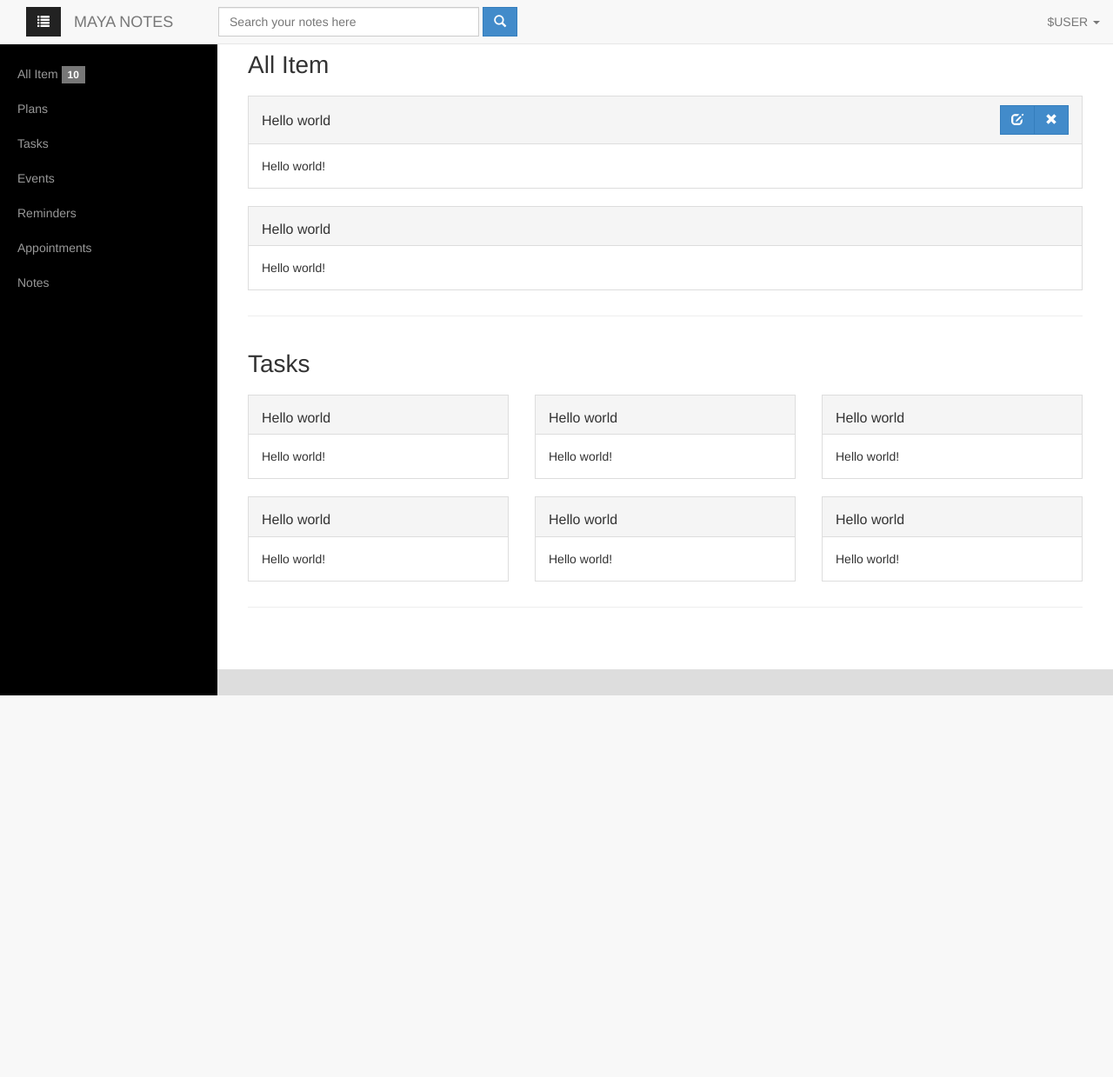
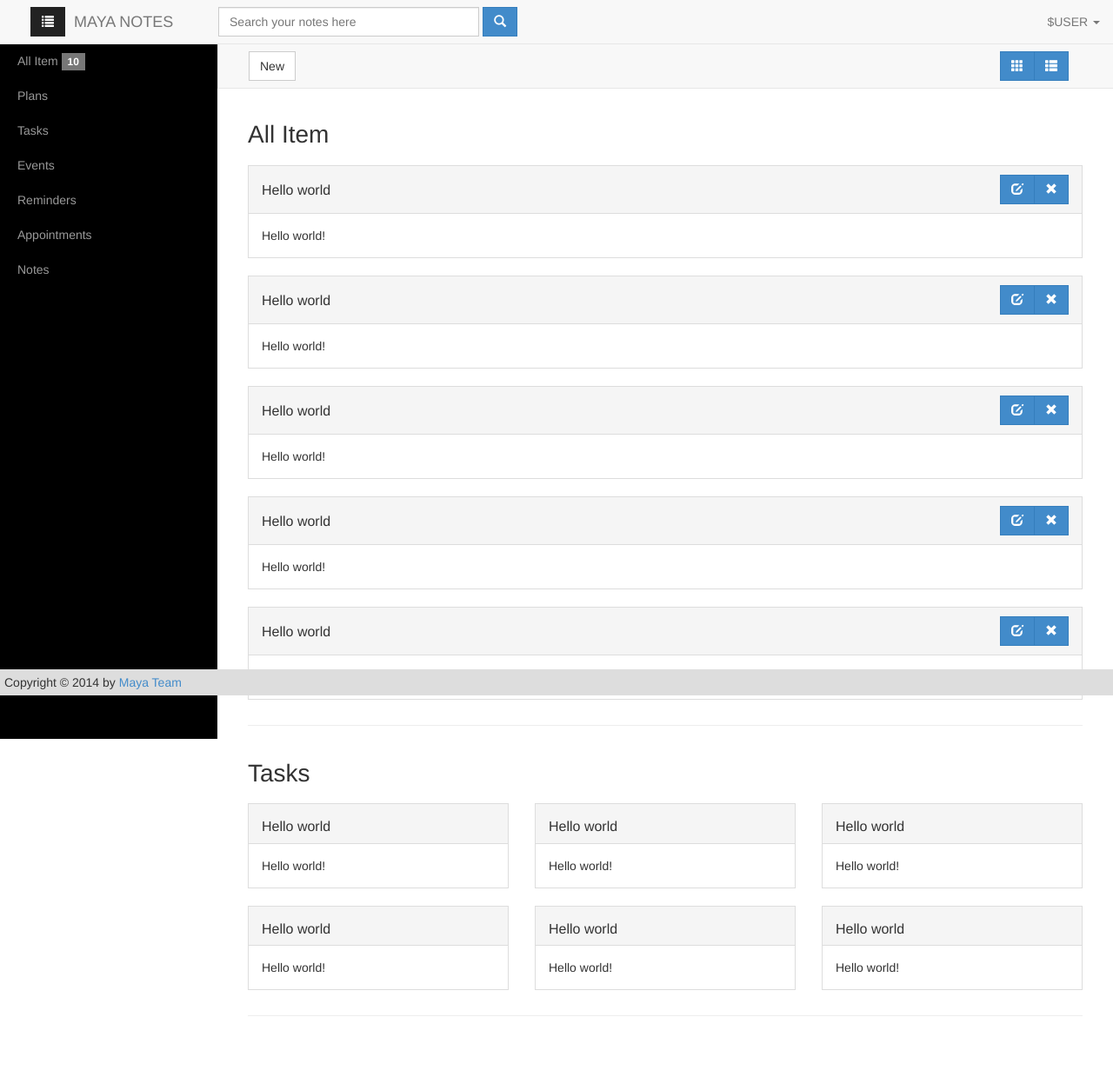
Before and after one commit to ansidev/maya-notes-web, a PHP site: page /html/user.html in a window 1280 px wide. Shown: the whole page at 87% size. Before the commit the page ends 800 px from the top, so only its background shows below. Run offline with PHP 8.4, Linux system fonts and the light colour scheme.

Commit message:
Add toolbar

```diff
--- a/html/bootstrap/css/simple-sidebar.css
+++ b/html/bootstrap/css/simple-sidebar.css
@@ -16,6 +16,8 @@
     color: #ffffff;
     background-color: #222222;
     border-color: #222222;
+    margin-left: 20px;
+    margin-right: 10px;
 }
 #wrapper {
     padding-left: 0;
@@ -53,6 +55,23 @@
 #wrapper.toggled #page-content-wrapper {
     position: absolute;
     margin-right: -250px;
+}
+#toolbar {
+    position: fixed;
+    top: 50px;
+    z-index: 1;
+    width: 100%;
+    padding: 0 300px 0 35px;
+    -webkit-transition: all 0.5s ease;
+    -moz-transition: all 0.5s ease;
+    -o-transition: all 0.5s ease;
+    transition: all 0.5s ease;
+}
+#wrapper.toggled #toolbar {
+    position: fixed;
+    margin-left: 0;
+    width: 100%;
+    padding: 0 50px 0 35px;
 }
 /* Sidebar Styles */
 
@@ -97,20 +116,21 @@
 @media(min-width:768px) {
     #wrapper {
         padding-left: 250px;
+        padding-top: 50px;
+        padding-bottom: 30px;
     }
     #wrapper.toggled {
         padding-left: 0;
     }
     #sidebar-wrapper {
         width: 250px;
-        margin-bottom: 31px;
     }
     #wrapper.toggled #sidebar-wrapper {
         width: 0;
         margin-bottom: 31px;
     }
     #page-content-wrapper {
-        padding: 20px;
+        padding: 50px 20px 20px 20px;
     }
     #wrapper.toggled #page-content-wrapper {
         position: relative;
--- a/html/user.html
+++ b/html/user.html
@@ -3,6 +3,7 @@
 
 <head>
     <meta charset="utf-8" />
+    <title>Maya Notes Web Apps</title>
     <meta name="viewport" content="width=device-width, initial-scale=1">
     <link rel="stylesheet" type="text/css" href="./bootstrap/css/bootstrap.css" media="all">
     <link rel="stylesheet" type="text/css" href="./bootstrap/css/bootstrap-flat.css" media="all">
@@ -13,14 +14,20 @@
     <link rel="stylesheet" type="text/css" href="./bootstrap/css/simple-sidebar.css" media="all">
     <script src="./bootstrap/js/jquery-1.11.1.js"></script>
     <script src="./bootstrap/js/bootstrap.js"></script>
-    <title>Maya Notes Web Apps</title>
+    <!--
+    <script type="text/javascript">
+        $(function() {
+            $("[data-toggle='tooltip']").tooltip();
+        });
+    </script>
+-->
 </head>
 
 <body>
     <!--    Header-->
     <nav class="navbar navbar-default navbar-fixed-top" role="navigation">
         <div class="container-fluid">
-            <div class="navbar-form navbar-left">
+            <div class="navbar-btn navbar-left">
                 <a href="#menu-toggle" class="btn btn-default" id="menu-toggle">
                     <span class="glyphicon glyphicon-list"></span>
                 </a>
@@ -60,8 +67,6 @@
         <!-- Sidebar -->
         <div id="sidebar-wrapper">
             <ul class="sidebar-nav">
-                <li class="sidebar-brand">
-                </li>
                 <li>
                     <a href="#">
                         All Item
@@ -89,6 +94,21 @@
             </ul>
         </div>
         <!-- /#sidebar-wrapper -->
+        <!--        Toolbar-->
+        <div id="toolbar" class="navbar navbar-default">
+            <div class="navbar-btn pull-left">
+                <button class="btn btn-default">New</button>
+            </div>
+            <div class="navbar-btn btn-group pull-right">
+                <button type="button" class="btn btn-primary" data-toggle="modal" data-target="#sign-up-popup">
+                    <span class="glyphicon glyphicon-th"></span>
+                </button>
+                <button type="button" class="btn btn-primary" data-toggle="modal" data-target="#sign-in-popup">
+                    <span class="glyphicon glyphicon-th-list"></span>
+                </button>
+            </div>
+        </div>
+        <!--        /#toolbar-->
         <!-- Page Content -->
         <div id="page-content-wrapper">
             <div class="container-fluid">
@@ -117,7 +137,75 @@
                             </div>
                             <div class="panel panel-default">
                                 <div class="panel-heading">
-                                    <h3 class="panel-title">Hello world</h3>
+                                    <div class="panel-title pull-left">
+                                        Hello world
+                                    </div>
+                                    <div class="btn-group pull-right">
+                                        <button type="button" class="btn btn-primary" data-toggle="modal" data-target="#sign-up-popup">
+                                            <span class="glyphicon glyphicon-edit"></span>
+                                        </button>
+                                        <button type="button" class="btn btn-primary" data-toggle="modal" data-target="#sign-in-popup">
+                                            <span class="glyphicon glyphicon-remove"></span>
+                                        </button>
+                                    </div>
+                                    <div class="clearfix"></div>
+                                </div>
+                                <div class="panel-body">
+                                    Hello world!
+                                </div>
+                            </div>
+                            <div class="panel panel-default">
+                                <div class="panel-heading">
+                                    <div class="panel-title pull-left">
+                                        Hello world
+                                    </div>
+                                    <div class="btn-group pull-right">
+                                        <button type="button" class="btn btn-primary" data-toggle="modal" data-target="#sign-up-popup">
+                                            <span class="glyphicon glyphicon-edit"></span>
+                                        </button>
+                                        <button type="button" class="btn btn-primary" data-toggle="modal" data-target="#sign-in-popup">
+                                            <span class="glyphicon glyphicon-remove"></span>
+                                        </button>
+                                    </div>
+                                    <div class="clearfix"></div>
+                                </div>
+                                <div class="panel-body">
+                                    Hello world!
+                                </div>
+                            </div>
+                            <div class="panel panel-default">
+                                <div class="panel-heading">
+                                    <div class="panel-title pull-left">
+                                        Hello world
+                                    </div>
+                                    <div class="btn-group pull-right">
+                                        <button type="button" class="btn btn-primary" data-toggle="modal" data-target="#sign-up-popup">
+                                            <span class="glyphicon glyphicon-edit"></span>
+                                        </button>
+                                        <button type="button" class="btn btn-primary" data-toggle="modal" data-target="#sign-in-popup">
+                                            <span class="glyphicon glyphicon-remove"></span>
+                                        </button>
+                                    </div>
+                                    <div class="clearfix"></div>
+                                </div>
+                                <div class="panel-body">
+                                    Hello world!
+                                </div>
+                            </div>
+                            <div class="panel panel-default">
+                                <div class="panel-heading">
+                                    <div class="panel-title pull-left">
+                                        Hello world
+                                    </div>
+                                    <div class="btn-group pull-right">
+                                        <button type="button" class="btn btn-primary" data-toggle="modal" data-target="#sign-up-popup">
+                                            <span class="glyphicon glyphicon-edit"></span>
+                                        </button>
+                                        <button type="button" class="btn btn-primary" data-toggle="modal" data-target="#sign-in-popup">
+                                            <span class="glyphicon glyphicon-remove"></span>
+                                        </button>
+                                    </div>
+                                    <div class="clearfix"></div>
                                 </div>
                                 <div class="panel-body">
                                     Hello world!
@@ -189,7 +277,7 @@
         </div>
         <!-- /#page-content-wrapper -->
     </div>
-    <footer>
+    <footer class="navbar-fixed-bottom">
         Copyright &copy; 2014 by <a href="https://github.com/Maya-Team" target="_blank">Maya Team</a>
     </footer>
     <script>
@@ -197,6 +285,7 @@
             e.preventDefault();
             $("#wrapper").toggleClass("toggled");
             $("#menu-toggle").toggleClass("toggled");
+            $("#toolbar").toggleClass("toggled");
         });
     </script>
     <!--
--- a/index.php
+++ b/index.php
@@ -116,7 +116,7 @@
                             <label class="control-label" for="email">Email address *</label>
 
                             <div class="input-group">
-                                <span class="input-group-addon" data-toggle="popover" data-placement="left" title="Please enter a valid email address, it will be used to contact you."><i class="glyphicon glyphicon-envelope"></i></span>
+                                <span class="input-group-addon" data-toggle="tooltip" data-placement="left" title="Please enter a valid email address, it will be used to contact you."><i class="glyphicon glyphicon-envelope"></i></span>
                                 <input type="email" required class="form-control" id="email" name="email" placeholder="Enter your email address" tabindex="1">
                                 <span style="display: none;"></span>
                                 <span id="email-tooltip" style="display: none;"></span>
```
Also changed, not shown: header.php (+3 -8 lines).
